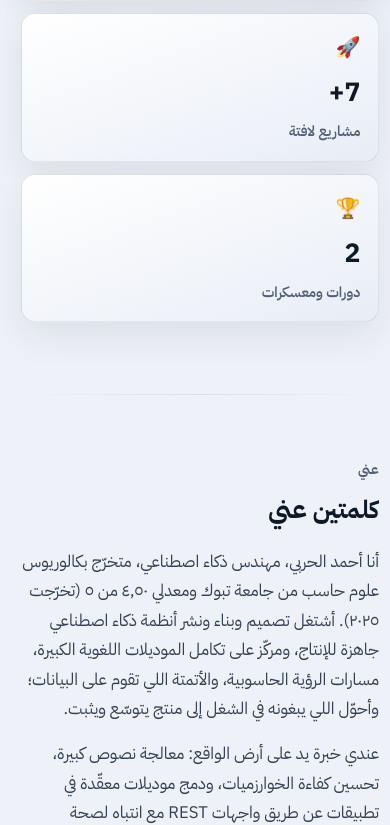
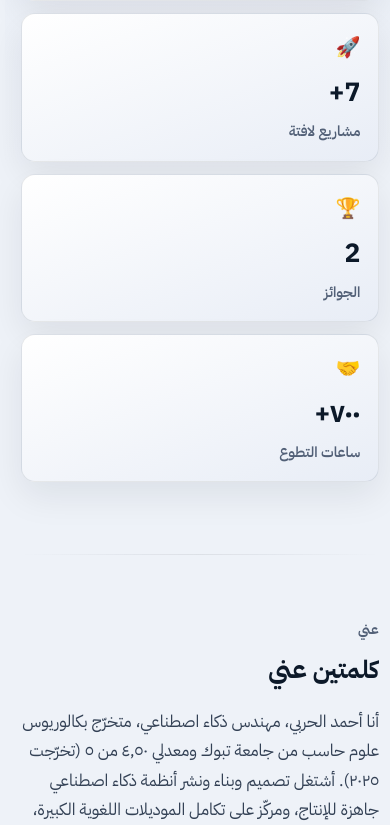
Before and after one commit to iksasa15/Portfolio, a React (Vite) app: page / in a window 390 px wide. Shown: the part 676-1501 px from the top of the page. Built offline with nearby package versions, Linux system fonts and the light colour scheme.

Commit message:
Update content and styling in content.ts and enPortfolio.ts to enhance clarity and localization, including terminology changes for awards and volunteer hours. Adjust grid layout in index.css for improved responsiveness on smaller screens.

```diff
--- a/src/content.ts
+++ b/src/content.ts
@@ -29,7 +29,8 @@ export const site = {
 export const stats = [
   { icon: '🎓', value: '٤٫٥٠', label: 'معدلي من ٥' },
   { icon: '🚀', value: '7+', label: 'مشاريع لافتة' },
-  { icon: '🏆', value: '2', label: 'دورات ومعسكرات' },
+  { icon: '🏆', value: '2', label: 'الجوائز' },
+  { icon: '🤝', value: '٧٠٠+', label: 'ساعات التطوع' },
 ]
 
 export type BrandLogo = {
--- a/src/index.css
+++ b/src/index.css
@@ -461,8 +461,14 @@ html[data-theme='light'] .hero__title {
   margin: 0;
   padding: 0;
   display: grid;
-  grid-template-columns: repeat(3, minmax(0, 1fr));
+  grid-template-columns: repeat(4, minmax(0, 1fr));
   gap: 0.75rem;
+}
+
+@media (max-width: 820px) {
+  .stat-row {
+    grid-template-columns: repeat(2, minmax(0, 1fr));
+  }
 }
 
 @media (max-width: 560px) {
--- a/src/locale/enPortfolio.ts
+++ b/src/locale/enPortfolio.ts
@@ -29,7 +29,8 @@ export const site = {
 export const stats = [
   { icon: '🎓', value: '4.50', label: 'GPA out of 5' },
   { icon: '🚀', value: '7+', label: 'Notable projects' },
-  { icon: '🏆', value: '2', label: 'Courses & bootcamps' },
+  { icon: '🏆', value: '2', label: 'Awards' },
+  { icon: '🤝', value: '700+', label: 'Volunteer hours' },
 ]
 
 export const education = [
```
